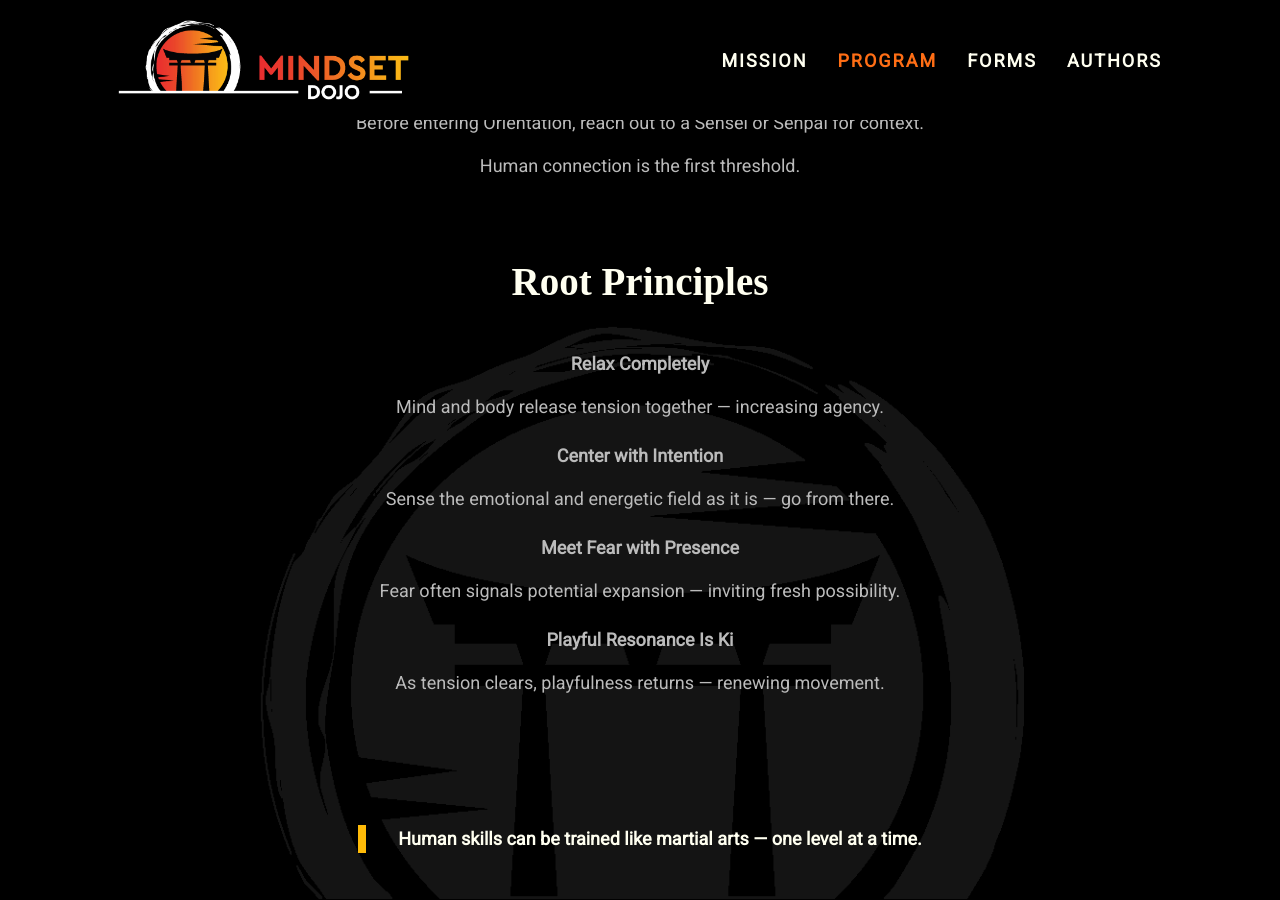
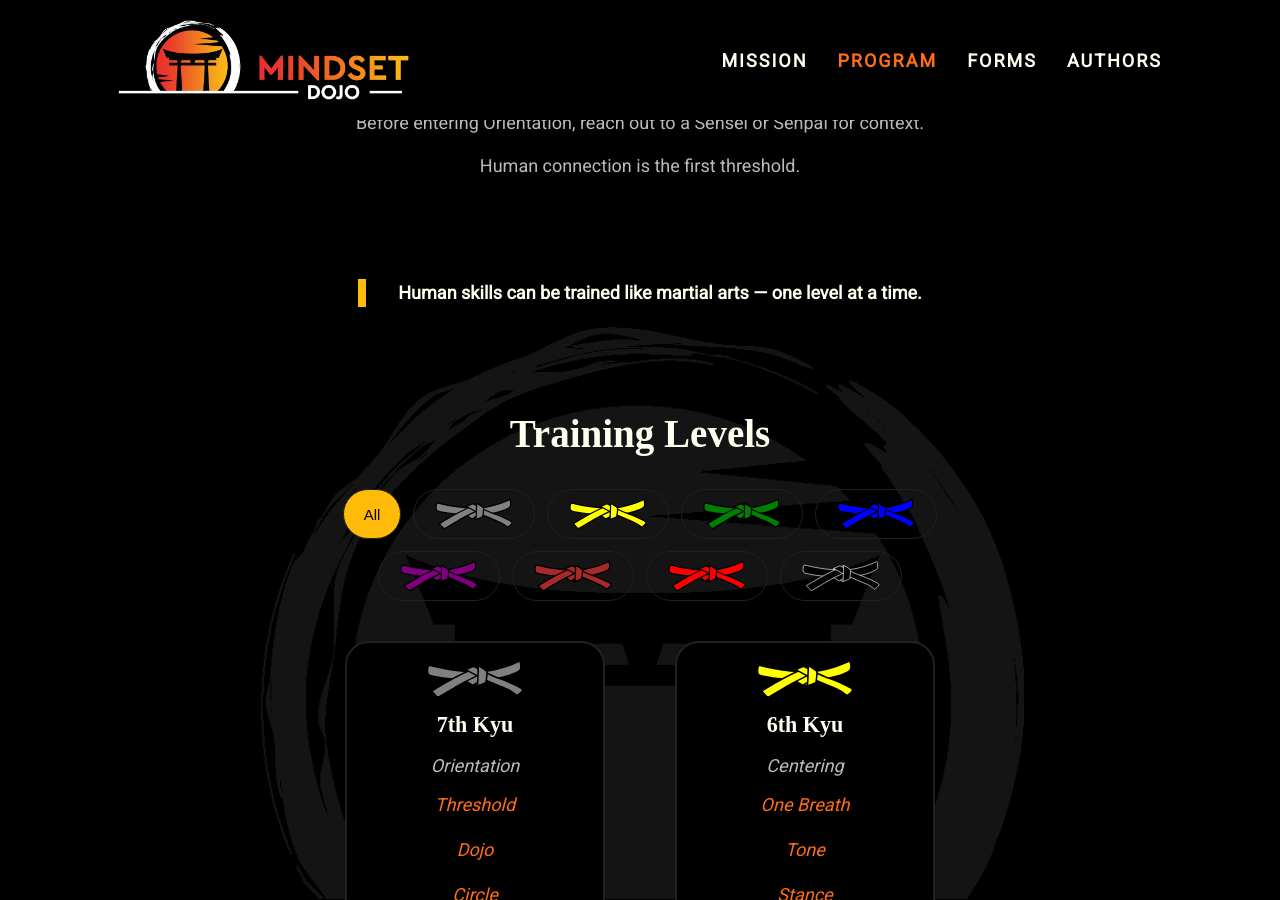
Before and after one commit to mindset-dojo/mindset-dojo.github.io, a Jekyll site: the page built from program.md, in a window 1280 px wide and 900 px high, scrolled down 372 px. Built offline with Jekyll 4.4.1, drawn with Linux system fonts in a browser that asks for light colours; some web fonts are replaced.

Commit message:
refactor: metabolize principles into level up transition

```diff
--- a/_data/sections/principles.yaml
+++ b/_data/sections/principles.yaml
@@ -1,18 +1,5 @@
 ---
 principles:
-  program:
-    - id: "relax"
-      label: "Relax Completely"
-      description: "Mind and body release tension together — increasing agency."
-    - id: "center"
-      label: "Center with Intention"
-      description: "Sense the emotional and energetic field as it is — go from there."
-    - id: "meet"
-      label: "Meet Fear with Presence"
-      description: "Fear often signals potential expansion — inviting fresh possibility."
-    - id: "resonate"
-      label: "Playful Resonance Is Ki"
-      description: "As tension clears, playfulness returns — renewing movement."
   project:
     - id: "nothing"
       label: "Nothing Hidden, Nothing Forced"
--- a/_data/sections/program.yaml
+++ b/_data/sections/program.yaml
@@ -20,11 +20,6 @@
         - "Each level is a threshold, not a rank — a way of integrating presence."
         - "Before entering Orientation, reach out to a Sensei or Senpai for context."
         - "Human connection is the first threshold."
-  - type: principles
-    data:
-      principles_title: "Root Principles"
-      principles_groups:
-        - "program"
   - type: quote
     data:
       text: "Human skills can be trained like martial arts — one level at a time."
```
Also changed, not shown: _forms/level-up-transition.md (+14 -2 lines).
